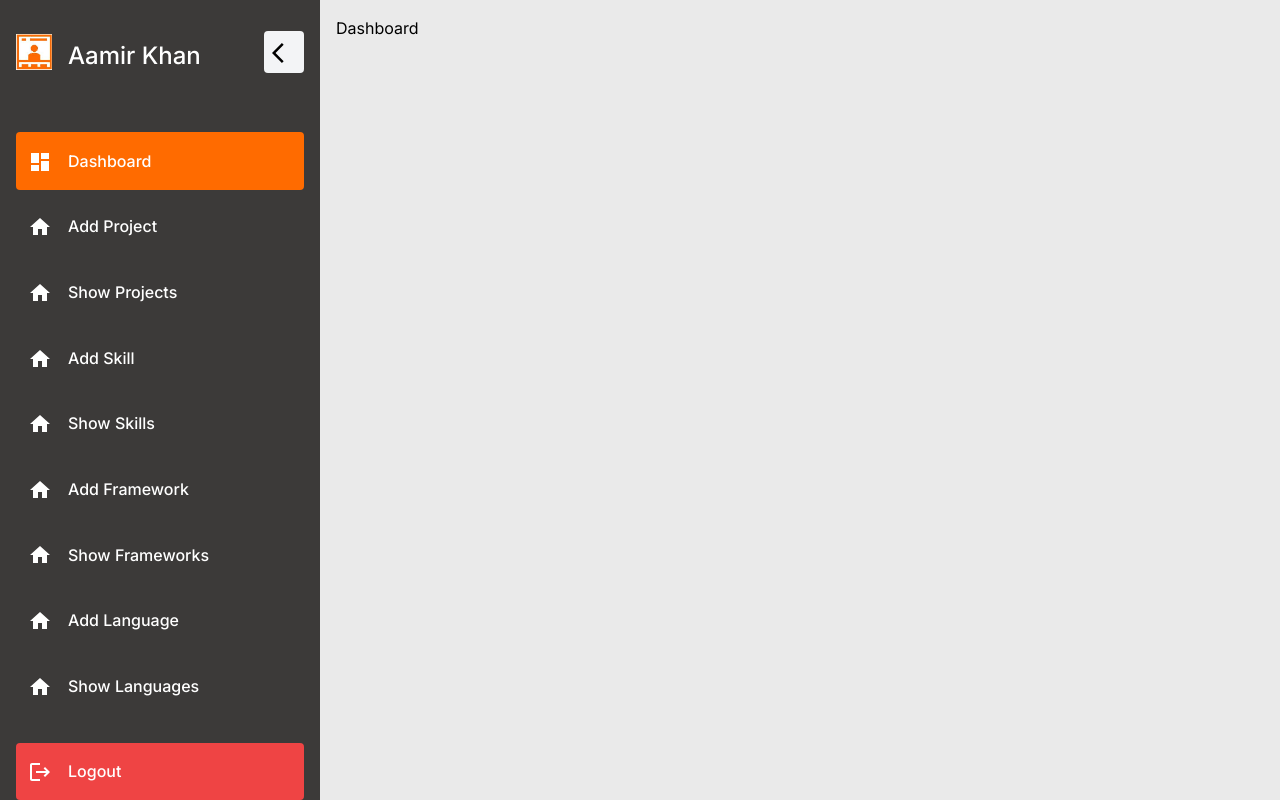
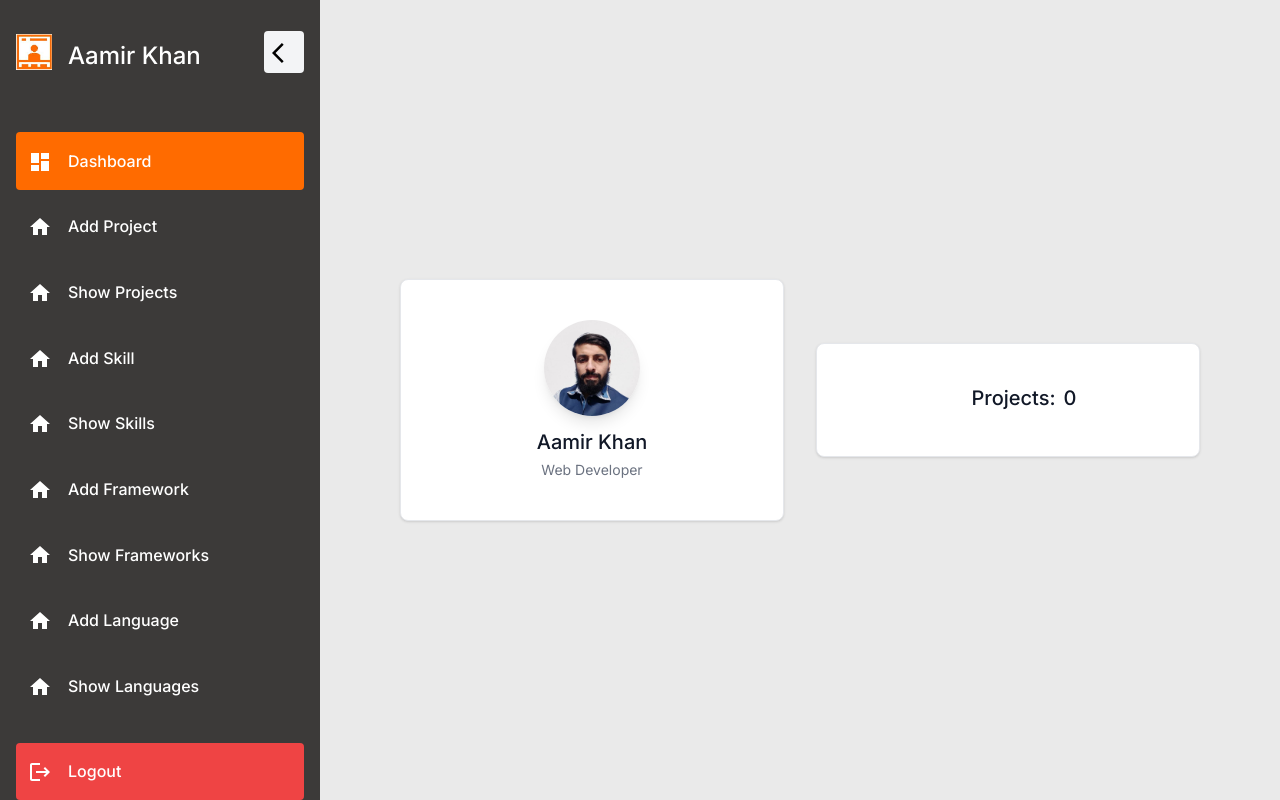
Before and after one commit to aamirkhan2478/aamir-dev-dynamo, a Next.js app: page /dashboard in a window 1280 px wide. Built offline with nearby package versions, Linux system fonts and the light colour scheme; no server answers; the database is empty.

Commit message:
Add dashboard

```diff
--- a/app/dashboard/page.js
+++ b/app/dashboard/page.js
@@ -1,16 +1,55 @@
 "use client";
 import Layout from "@/components/Layout";
-import { useSession } from "next-auth/react";
-import { redirect } from "next/navigation";
+import Image from "next/image";
 import React from "react";
+import profile from "@/public/profile-pic.jpg";
+import { Preview } from "@mui/icons-material";
+import { useShowProjects } from "@/hooks/useProject";
 const Dashboard = () => {
-  // const { data: session } = useSession({
-  //   required: true,
-  //   onUnauthenticated() {
-  //     redirect("/auth/login?callbackUrl=/dashboard");
-  //   },
-  // });
-  return <Layout>Dashboard</Layout>;
+  const { data: projects, isLoading } = useShowProjects();
+  return (
+    <Layout>
+      <div className='flex items-center h-full gap-8 w-full justify-center'>
+        <div className='w-full max-w-sm bg-white border border-gray-200 rounded-lg shadow dark:bg-gray-800 dark:border-gray-700'>
+          <div className='flex flex-col items-center py-10'>
+            <Image
+              className='w-24 h-24 mb-3 rounded-full shadow-lg'
+              src={profile}
+              alt='Bonnie image'
+              width={96}
+              height={96}
+            />
+            <h5 className='mb-1 text-xl font-medium text-gray-900 dark:text-white'>
+              Aamir Khan
+            </h5>
+            <span className='text-sm text-gray-500 dark:text-gray-400'>
+              Web Developer
+            </span>
+          </div>
+        </div>
+        <div className='w-full max-w-sm bg-white border border-gray-200 rounded-lg shadow dark:bg-gray-800 dark:border-gray-700'>
+          <div className='flex items-center py-10 justify-center gap-2'>
+            {isLoading ? (
+              <div className='max-w-sm animate-pulse flex gap-2 items-center justify-center h-full'>
+                <div className='rounded bg-gray-500 h-[40px] w-[40px]'></div>
+                <div className='h-2.5 bg-gray-200 rounded-full dark:bg-gray-700 w-24 mb-4'></div>
+              </div>
+            ) : (
+              <>
+                <Preview className='text-white text-[40px]' />
+                <h5 className='mb-1 text-xl font-medium text-gray-900 dark:text-white'>
+                  Projects:
+                </h5>
+                <span className='mb-1 text-xl font-medium text-gray-900 dark:text-white'>
+                  {projects?.data?.projects?.length}
+                </span>
+              </>
+            )}
+          </div>
+        </div>
+      </div>
+    </Layout>
+  );
 };
 
 export default Dashboard;
--- a/app/layout.js
+++ b/app/layout.js
@@ -3,6 +3,7 @@ import "./globals.css";
 import { Inter } from "next/font/google";
 import Provider from "@/components/Provider";
 import "react-toastify/dist/ReactToastify.css";
+import QueryProvider from "@/components/QueryProvider";
 
 const inter = Inter({ subsets: ["latin"] });
 
@@ -13,11 +14,14 @@ export const metadata = {
 };
 
 export default function RootLayout({ children }) {
+
   return (
     <html lang='en'>
-      <Provider>
-        <body className={inter.className}>{children}</body>
-      </Provider>
+      <QueryProvider>
+        <Provider>
+          <body className={inter.className}>{children}</body>
+        </Provider>
+      </QueryProvider>
     </html>
   );
 }
--- /dev/null
+++ b/components/QueryProvider.js
@@ -0,0 +1,12 @@
+"use client"
+import React from "react";
+import { QueryClient, QueryClientProvider } from "react-query";
+
+const QueryProvider = ({ children }) => {
+  const queryClient = new QueryClient();
+  return (
+    <QueryClientProvider client={queryClient}>{children}</QueryClientProvider>
+  );
+};
+
+export default QueryProvider;
--- /dev/null
+++ b/hooks/useProject.js
@@ -0,0 +1,17 @@
+import { useQuery } from "react-query";
+import axiosInstance from "@/utils";
+
+const projects = () => {
+  const config = {
+    headers: {
+      "Content-Type": "application/json",
+    },
+  };
+  return axiosInstance.get("/api/project", config);
+};
+
+export const useShowProjects = () => {
+  return useQuery("show-projects", projects, {
+    staleTime: 60000,
+  });
+};
--- a/package.json
+++ b/package.json
@@ -27,6 +27,7 @@
     "postcss": "8.4.27",
     "react": "18.2.0",
     "react-dom": "18.2.0",
+    "react-query": "^3.39.3",
     "react-toastify": "^9.1.3",
     "tailwindcss": "3.3.3",
     "typewriter-effect": "^2.20.1"
--- /dev/null
+++ b/utils/index.js
@@ -0,0 +1,22 @@
+import axios from "axios";
+
+const baseURL = process.env.NEXTAUTH_URL;
+
+const axiosInstance = axios.create({
+  baseURL,
+});
+
+axiosInstance.interceptors.response.use(
+  function (response) {
+    // Any status code that lie within the range of 2xx cause this function to trigger
+    // Do something with response data
+    return response;
+  },
+  function (error) {
+    // Any status codes that falls outside the range of 2xx cause this function to trigger
+    // Do something with response error
+
+    return Promise.reject(error);
+  }
+);
+export default axiosInstance;
```
Also changed, not shown: 1 other file (tests, documents, lock files or other folders).
